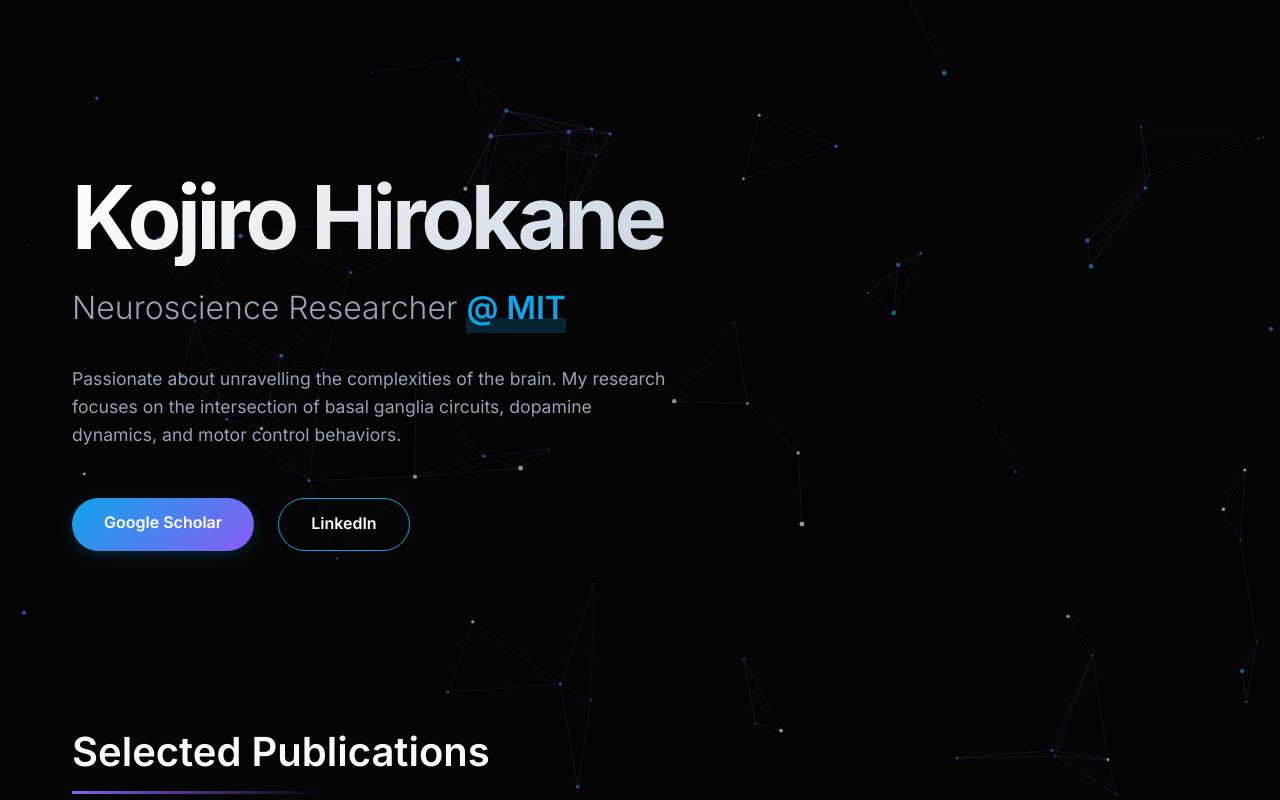
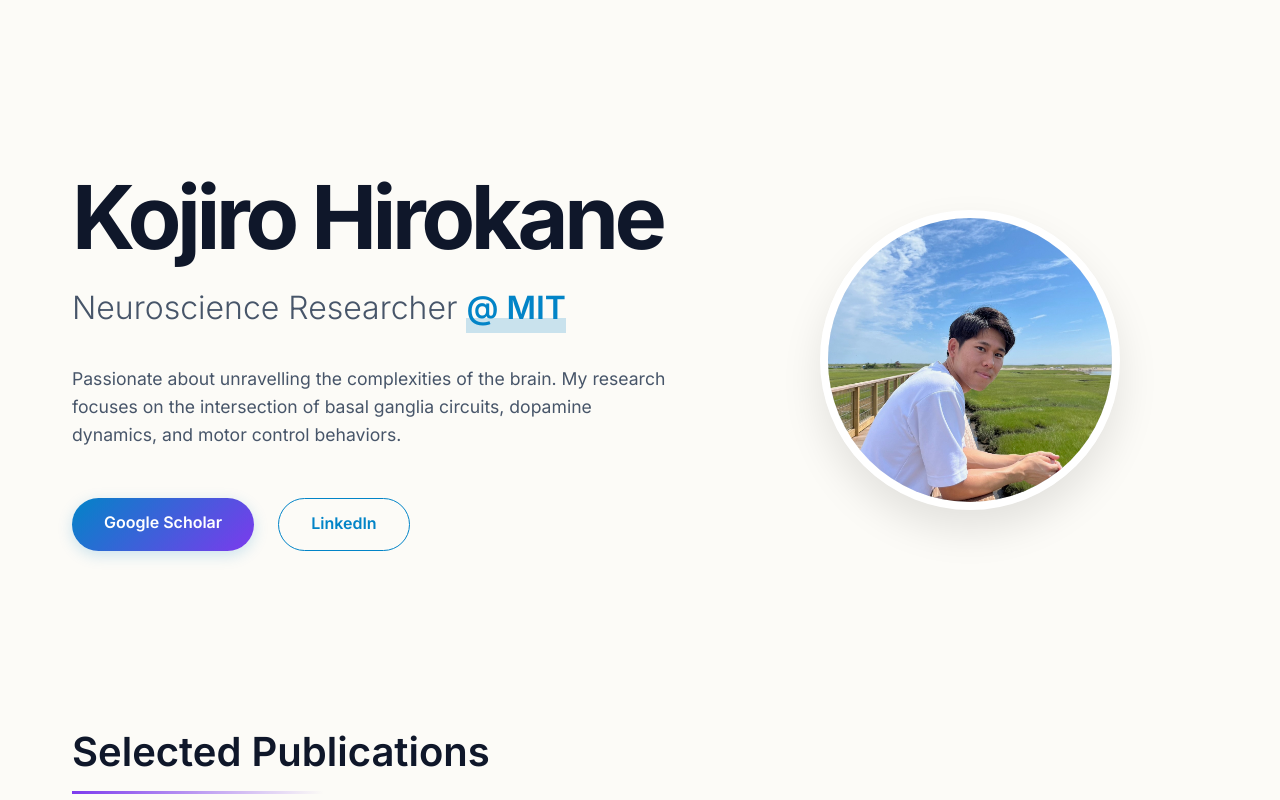
Before and after one commit to hirokame/hirokame.github.io, a plain HTML site: page index.html in a window 1280 px wide. Shown: the top 800 px of the page. Drawn offline with Linux system fonts and the light colour scheme.

Commit message:
add profile pic

```diff
--- a/index.html
+++ b/index.html
@@ -1,5 +1,6 @@
 <!DOCTYPE html>
 <html lang="en">
+
 <head>
     <meta charset="UTF-8">
     <meta name="viewport" content="width=device-width, initial-scale=1.0">
@@ -13,26 +14,30 @@
 
     <link rel="stylesheet" href="styles.css">
 </head>
+
 <body>
-    <!-- Canvas for Neural Network Background -->
-    <canvas id="networkCanvas"></canvas>
-
     <div class="content-wrapper">
         <header class="hero">
-            <div class="hero-content">
+            <div class="hero-text-content">
                 <h1 class="glitch" data-text="Kojiro Hirokane">Kojiro Hirokane</h1>
                 <h2 class="subtitle">Neuroscience Researcher <span class="highlight">@ MIT</span></h2>
                 <p class="bio-placeholder">
-                    Passionate about unravelling the complexities of the brain. My research focuses on the intersection of basal ganglia circuits, dopamine dynamics, and motor control behaviors.
+                    Passionate about unravelling the complexities of the brain. My research focuses on the intersection
+                    of basal ganglia circuits, dopamine dynamics, and motor control behaviors.
                 </p>
                 <div class="social-links">
-                    <a href="https://scholar.google.com/citations?user=3xGW-ZgAAAAJ&hl=ja" target="_blank" rel="noopener noreferrer" class="btn">
+                    <a href="https://scholar.google.com/citations?user=3xGW-ZgAAAAJ&hl=ja" target="_blank"
+                        rel="noopener noreferrer" class="btn">
                         <span class="btn-text">Google Scholar</span>
                     </a>
-                    <a href="https://www.linkedin.com/in/kojiro-hirokane-956445199/?locale=en_US" target="_blank" rel="noopener noreferrer" class="btn btn-outline">
+                    <a href="https://www.linkedin.com/in/kojiro-hirokane-956445199/?locale=en_US" target="_blank"
+                        rel="noopener noreferrer" class="btn btn-outline">
                         <span class="btn-text">LinkedIn</span>
                     </a>
                 </div>
+            </div>
+            <div class="hero-image-content">
+                <img src="profile.jpg" alt="Kojiro Hirokane" class="profile-photo">
             </div>
         </header>
 
@@ -43,7 +48,8 @@
                 <div class="card fade-in">
                     <div class="card-glow"></div>
                     <div class="card-content">
-                        <h4>Striosomes control dopamine via dual pathways paralleling canonical basal ganglia circuits</h4>
+                        <h4>Striosomes control dopamine via dual pathways paralleling canonical basal ganglia circuits
+                        </h4>
                         <p class="card-meta">Cited by 40</p>
                     </div>
                 </div>
@@ -67,15 +73,17 @@
                 <div class="card fade-in">
                     <div class="card-glow"></div>
                     <div class="card-content">
-                        <h4>Representation of rhythmic chunking in striatum of mice executing complex continuous movement sequences</h4>
+                        <h4>Representation of rhythmic chunking in striatum of mice executing complex continuous
+                            movement sequences</h4>
                         <p class="card-meta">Cited by 1</p>
                     </div>
                 </div>
 
-                 <div class="card fade-in">
+                <div class="card fade-in">
                     <div class="card-glow"></div>
                     <div class="card-content">
-                        <h4>Horizontally Tiled Network of Cortico-Basal Ganglia Modules Performs Reinforcement Learning</h4>
+                        <h4>Horizontally Tiled Network of Cortico-Basal Ganglia Modules Performs Reinforcement Learning
+                        </h4>
                         <p class="card-meta">Recent Work</p>
                     </div>
                 </div>
@@ -90,4 +98,5 @@
 
     <script src="script.js"></script>
 </body>
+
 </html>
--- a/script.js
+++ b/script.js
@@ -1,134 +1,3 @@
-// Network Particle Animation for Background
-const canvas = document.getElementById('networkCanvas');
-const ctx = canvas.getContext('2d');
-
-let particlesArray = [];
-// Adjustable settings
-const particleCount = 80; // Number of "neurons"
-const colors = ['#0ea5e9', '#8b5cf6', '#ffffff']; // Cyan, Purple, White
-
-// Setup Canvas size
-function initCanvas() {
-    canvas.width = window.innerWidth;
-    canvas.height = window.innerHeight;
-}
-
-window.addEventListener('resize', initCanvas);
-initCanvas();
-
-// Mouse interaction
-let mouse = {
-    x: null,
-    y: null,
-    radius: 150
-}
-
-window.addEventListener('mousemove', function(event) {
-    mouse.x = event.x;
-    mouse.y = event.y;
-});
-
-window.addEventListener('mouseout', function() {
-    mouse.x = undefined;
-    mouse.y = undefined;
-});
-
-// Particle Class
-class Particle {
-    constructor(x, y, directionX, directionY, size, color) {
-        this.x = x;
-        this.y = y;
-        this.directionX = directionX;
-        this.directionY = directionY;
-        this.size = size;
-        this.color = color;
-        this.baseX = this.x;
-        this.baseY = this.y;
-        this.density = (Math.random() * 30) + 1;
-    }
-
-    // Draw particle
-    draw() {
-        ctx.beginPath();
-        ctx.arc(this.x, this.y, this.size, 0, Math.PI * 2, false);
-        ctx.fillStyle = this.color;
-        ctx.fill();
-    }
-
-    // Update position and interactions
-    update() {
-        // Boundary check
-        if (this.x > canvas.width || this.x < 0) {
-            this.directionX = -this.directionX;
-        }
-        if (this.y > canvas.height || this.y < 0) {
-            this.directionY = -this.directionY;
-        }
-
-        // Mouse interaction (repel)
-        let dx = mouse.x - this.x;
-        let dy = mouse.y - this.y;
-        let distance = Math.sqrt(dx*dx + dy*dy);
-
-        // Move particles normally
-        this.x += this.directionX;
-        this.y += this.directionY;
-
-        this.draw();
-    }
-}
-
-// Initialize particles
-function init() {
-    particlesArray = [];
-    for (let i = 0; i < particleCount; i++) {
-        let size = (Math.random() * 2) + 0.5;
-        let x = (Math.random() * ((innerWidth - size * 2) - (size * 2)) + size * 2);
-        let y = (Math.random() * ((innerHeight - size * 2) - (size * 2)) + size * 2);
-        let directionX = (Math.random() * 2) - 1;
-        let directionY = (Math.random() * 2) - 1;
-        let color = colors[Math.floor(Math.random() * colors.length)];
-
-        particlesArray.push(new Particle(x, y, directionX, directionY, size, color));
-    }
-}
-
-// Draw connections between particles simulating neural networks
-function connect() {
-    for (let a = 0; a < particlesArray.length; a++) {
-        for (let b = a; b < particlesArray.length; b++) {
-            let distance = ((particlesArray[a].x - particlesArray[b].x) * (particlesArray[a].x - particlesArray[b].x)) +
-                           ((particlesArray[a].y - particlesArray[b].y) * (particlesArray[a].y - particlesArray[b].y));
-
-            // Connect if close enough
-            if (distance < (canvas.width/7) * (canvas.height/7)) {
-                let opacityValue = 1 - (distance/15000);
-                // Connecting lines are faint
-                ctx.strokeStyle = `rgba(139, 92, 246, ${opacityValue > 0.2 ? 0.2 : opacityValue})`;
-                ctx.lineWidth = 1;
-                ctx.beginPath();
-                ctx.moveTo(particlesArray[a].x, particlesArray[a].y);
-                ctx.lineTo(particlesArray[b].x, particlesArray[b].y);
-                ctx.stroke();
-            }
-        }
-    }
-}
-
-// Animation Loop
-function animate() {
-    requestAnimationFrame(animate);
-    ctx.clearRect(0, 0, innerWidth, innerHeight);
-
-    for (let i = 0; i < particlesArray.length; i++) {
-        particlesArray[i].update();
-    }
-    connect();
-}
-
-init();
-animate();
-
 // -----------------------------------------------------------------
 // Interaction Observers (Fade-in on scroll)
 // -----------------------------------------------------------------
@@ -139,7 +8,7 @@
     rootMargin: "0px 0px -50px 0px"
 };
 
-const appearOnScroll = new IntersectionObserver(function(entries, observer) {
+const appearOnScroll = new IntersectionObserver(function (entries, observer) {
     entries.forEach(entry => {
         if (!entry.isIntersecting) return;
 
--- a/styles.css
+++ b/styles.css
@@ -1,12 +1,15 @@
 /* CSS Reset and Variables */
 :root {
-    --bg-color: #050505;
-    --text-primary: #f8fafc;
-    --text-secondary: #94a3b8;
-    --accent-primary: #0ea5e9; /* Cyan / Blue */
-    --accent-secondary: #8b5cf6; /* Purple */
-    --card-bg: rgba(255, 255, 255, 0.03);
-    --card-border: rgba(255, 255, 255, 0.08);
+    --bg-color: #fcfbf7;
+    /* Warm vanilla off-white */
+    --text-primary: #1e293b;
+    --text-secondary: #475569;
+    --accent-primary: #0284c7;
+    /* Darker cyan/blue for contrast */
+    --accent-secondary: #7c3aed;
+    /* Darker purple */
+    --card-bg: #ffffff;
+    --card-border: rgba(0, 0, 0, 0.05);
 }
 
 * {
@@ -23,19 +26,7 @@
     line-height: 1.6;
 }
 
-/* Background Canvas */
-#networkCanvas {
-    position: fixed;
-    top: 0;
-    left: 0;
-    width: 100vw;
-    height: 100vh;
-    z-index: 0;
-    pointer-events: none;
-    opacity: 0.6;
-}
-
-/* Content Wrapper to sit above canvas */
+/* Content Wrapper */
 .content-wrapper {
     position: relative;
     z-index: 1;
@@ -49,15 +40,37 @@
     min-height: 80vh;
     display: flex;
     align-items: center;
-    justify-content: flex-start;
+    justify-content: space-between;
     padding-top: 10vh;
+    gap: 4rem;
 }
 
-.hero-content {
-    max-width: 800px;
+.hero-text-content {
+    flex: 1;
+    max-width: 600px;
     animation: slideUp 1s ease-out forwards;
     opacity: 0;
     transform: translateY(30px);
+}
+
+.hero-image-content {
+    flex: 0.8;
+    display: flex;
+    justify-content: center;
+    align-items: center;
+    animation: slideUp 1s ease-out 0.2s forwards;
+    opacity: 0;
+    transform: translateY(30px);
+}
+
+.profile-photo {
+    width: 300px;
+    height: 300px;
+    border-radius: 50%;
+    object-fit: cover;
+    box-shadow: 0 20px 40px rgba(0, 0, 0, 0.1);
+    border: 8px solid white;
+    background-color: #e2e8f0;
 }
 
 @keyframes slideUp {
@@ -73,9 +86,7 @@
     letter-spacing: -0.05em;
     line-height: 1.1;
     margin-bottom: 1rem;
-    background: linear-gradient(135deg, #fff 0%, #cbd5e1 100%);
-    -webkit-background-clip: text;
-    -webkit-text-fill-color: transparent;
+    color: #0f172a;
 }
 
 .subtitle {
@@ -91,6 +102,7 @@
     position: relative;
     display: inline-block;
 }
+
 .highlight::after {
     content: '';
     position: absolute;
@@ -128,7 +140,7 @@
     background: linear-gradient(135deg, var(--accent-primary), var(--accent-secondary));
     color: white;
     cursor: pointer;
-    box-shadow: 0 4px 15px rgba(14, 165, 233, 0.2);
+    box-shadow: 0 4px 15px rgba(2, 132, 199, 0.2);
     position: relative;
     overflow: hidden;
 }
@@ -136,9 +148,11 @@
 .btn::before {
     content: '';
     position: absolute;
-    top: 0; left: -100%;
-    width: 100%; height: 100%;
-    background: linear-gradient(90deg, transparent, rgba(255,255,255,0.2), transparent);
+    top: 0;
+    left: -100%;
+    width: 100%;
+    height: 100%;
+    background: linear-gradient(90deg, transparent, rgba(255, 255, 255, 0.2), transparent);
     transition: all 0.5s ease;
 }
 
@@ -148,19 +162,19 @@
 
 .btn:hover {
     transform: translateY(-2px);
-    box-shadow: 0 8px 25px rgba(14, 165, 233, 0.4);
+    box-shadow: 0 8px 25px rgba(2, 132, 199, 0.4);
 }
 
 .btn-outline {
     background: transparent;
     border: 1px solid var(--accent-primary);
-    color: var(--text-primary);
+    color: var(--accent-primary);
     box-shadow: none;
 }
 
 .btn-outline:hover {
-    background: rgba(14, 165, 233, 0.1);
-    box-shadow: 0 0 15px rgba(14, 165, 233, 0.2);
+    background: rgba(2, 132, 199, 0.05);
+    box-shadow: 0 0 15px rgba(2, 132, 199, 0.1);
 }
 
 /* Publications Section */
@@ -174,6 +188,7 @@
     margin-bottom: 3rem;
     position: relative;
     display: inline-block;
+    color: #0f172a;
 }
 
 .section-title::after {
@@ -186,7 +201,7 @@
     background: linear-gradient(90deg, var(--accent-secondary), transparent);
 }
 
-/* Glassmorphism Cards */
+/* Glassmorphism Cards for Light Theme */
 .cards-container {
     display: grid;
     grid-template-columns: repeat(auto-fill, minmax(300px, 1fr));
@@ -200,26 +215,24 @@
     padding: 2rem;
     position: relative;
     overflow: hidden;
-    backdrop-filter: blur(10px);
-    -webkit-backdrop-filter: blur(10px);
+    box-shadow: 0 10px 30px rgba(0, 0, 0, 0.03);
     transition: transform 0.4s cubic-bezier(0.175, 0.885, 0.32, 1.275), box-shadow 0.4s ease;
     cursor: default;
 }
 
 .card:hover {
     transform: translateY(-10px);
-    border-color: rgba(14, 165, 233, 0.3);
-    box-shadow: 0 15px 30px rgba(0,0,0,0.5);
+    border-color: rgba(2, 132, 199, 0.2);
+    box-shadow: 0 20px 40px rgba(0, 0, 0, 0.08);
 }
 
-/* Subtle Glow effect on card hover */
 .card-glow {
     position: absolute;
     top: 50%;
     left: 50%;
     width: 0;
     height: 0;
-    background: radial-gradient(circle, rgba(139, 92, 246, 0.3) 0%, transparent 70%);
+    background: radial-gradient(circle, rgba(139, 92, 246, 0.1) 0%, transparent 70%);
     transform: translate(-50%, -50%);
     transition: width 0.5s ease, height 0.5s ease;
     border-radius: 50%;
@@ -276,9 +289,15 @@
 /* Responsive */
 @media (max-width: 768px) {
     .hero {
+        flex-direction: column-reverse;
         align-items: center;
         text-align: center;
         justify-content: center;
+        gap: 2rem;
+    }
+
+    .hero-image-content {
+        margin-bottom: 1rem;
     }
 
     .section-title::after {
```
Also changed, not shown: profile.jpg (added).
